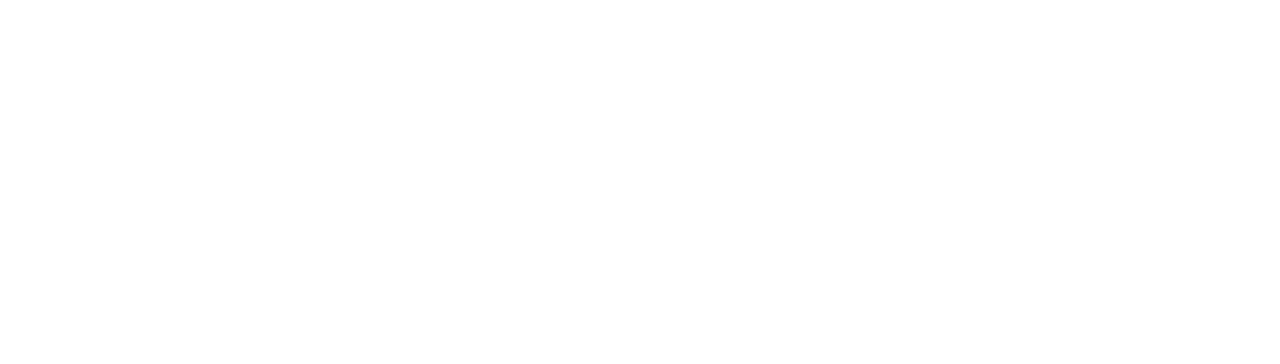
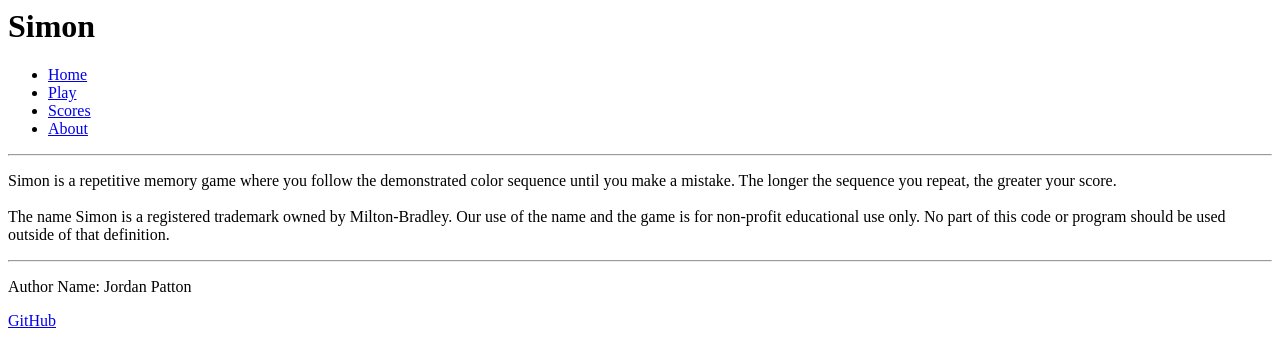
Before and after one commit to Jordanpatton78/simon, a plain HTML site: page about.html in a window 1280 px wide. Drawn offline with Linux system fonts and the light colour scheme.

Commit message:
Added about.html.

```diff
--- a/about.html
+++ b/about.html
@@ -0,0 +1,31 @@
+<html lang="en">
+  <head>
+    <meta charset="UTF-8" />
+    <meta name="viewport" content="width=device-width, initial-scale=1.0" />
+    <title>Simon</title>
+    <link rel="icon" href="favicon.ico" />
+  </head>
+  <body>
+    <h1>Simon</h1>
+    <p>
+        <ul>
+            <li><a href="index.html">Home</a></li>
+            <li><a href="play.html">Play</a></li>
+            <li><a href="scores.html">Scores</a></li>
+            <li><a href="about.html">About</a></li>
+        </ul>
+    </p>
+    <hr>
+    <p>
+        Simon is a repetitive memory game where you follow the demonstrated color sequence until you make a mistake. The longer the sequence you repeat, the greater your score.
+    <br>
+    <br>
+        The name Simon is a registered trademark owned by Milton-Bradley. Our use of the name and the game is for non-profit educational use only. No part of this code or program should be used outside of that definition.
+    </p>
+    <hr>
+    <footer>
+        <p>Author Name: Jordan Patton</p>
+        <p><a href="https://github.com/Jordanpatton78/simon">GitHub</a></p>
+    </footer>
+    </body>
+    </html>
```
Also changed, not shown: index.html (+1 -1 lines), play.html (+1 -1 lines), favicon.ico (added).
